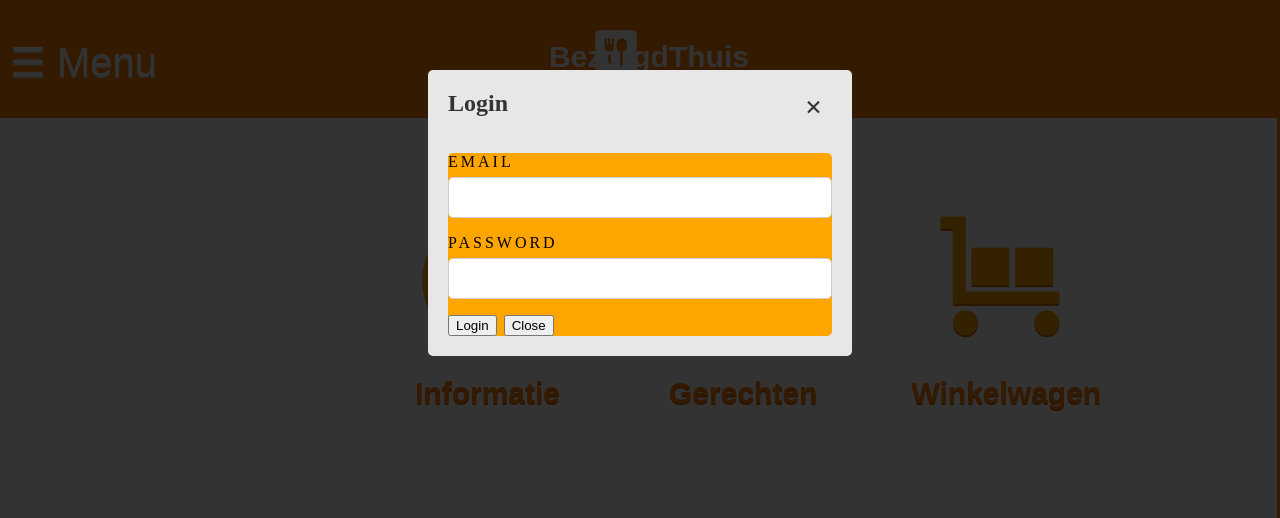
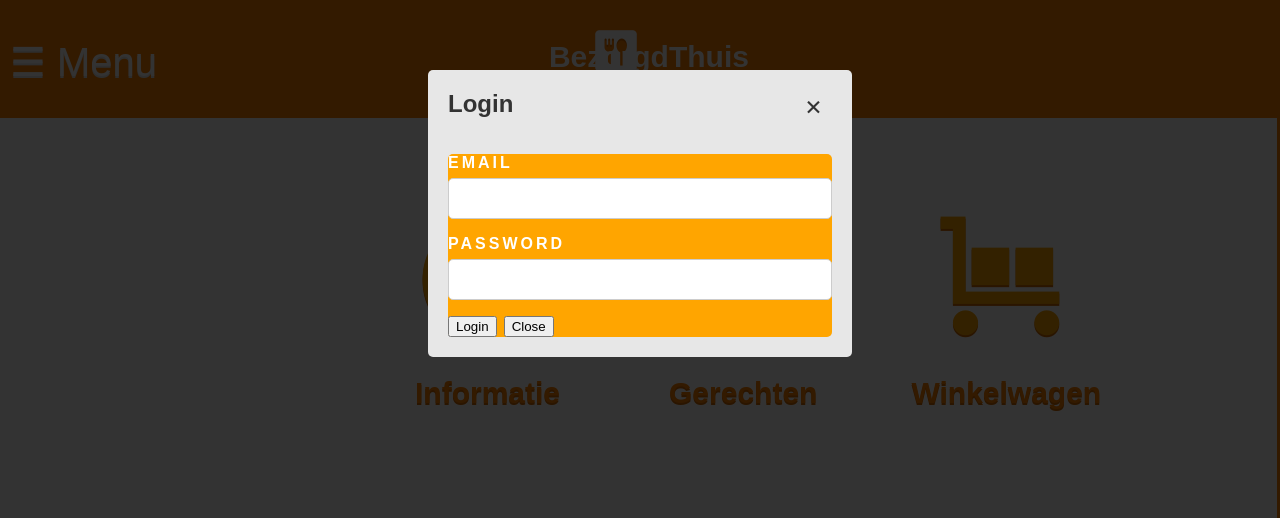
Before and after one commit to LiamFo/BezorgdThuis-Project, a PHP site: page / in a window 1280 px wide, after a click on "Account". Shown: the top 518 px of the page. Run offline with PHP 8.4, Linux system fonts and the light colour scheme; grey boxes are pictures that could not be loaded.

Commit message:
Day 4 Update again

```diff
--- a/index.html
+++ b/index.html
@@ -21,6 +21,7 @@
       <i class="material-icons" style="margin-top: 30px;text-shadow:none;">trolley</i><a href="winkelwagen.html" style="margin-top: -40px;">Winkelwagen</a>
     </div>
 
+
     <i class="material-icons" style="margin-top:110px;margin-left:410px;color:orange;font-size:150px;">info</i>
     <i class="material-icons" style="margin-top:110px;margin-left:100px;color:orange;font-size:150px;">dining</i>
     <i class="material-icons" style="margin-top:110px;margin-left:110px;color:orange;font-size:150px;">trolley</i>
@@ -33,7 +34,7 @@
 
   <div class="login-overlay" id="login-div">
     <div class="wrapper">
-      <h2>Login</h2>
+      <h2 style="font-family:'Arial';">Login</h2>
       <a href="#" class="close">&times;</a>
       <div class="login-content">
         <div class="container-login">
@@ -44,10 +45,10 @@
             <?php if (isset($_GET['logout'])) { ?>
             <p class="logout"><?php echo $_GET['logout'];?></p>
             <?php } ?>
-                <label for="email">Email</label>
+                <label class="LoginText" for="email">Email</label>
                 <input type="text" name="email" required>
 
-                <label for="password">password</label>
+                <label class="LoginText" for="password">password</label>
                 <input type="password" name="password">
 
                 <button type="submit" class="btn">Login</button>
--- a/style.css
+++ b/style.css
@@ -312,3 +312,10 @@
     border: none;
     border-radius: 50px;
   }
+
+
+.LoginText{
+  font-family: "Arial";
+  color:white;
+  font-weight:bold;
+}
```
